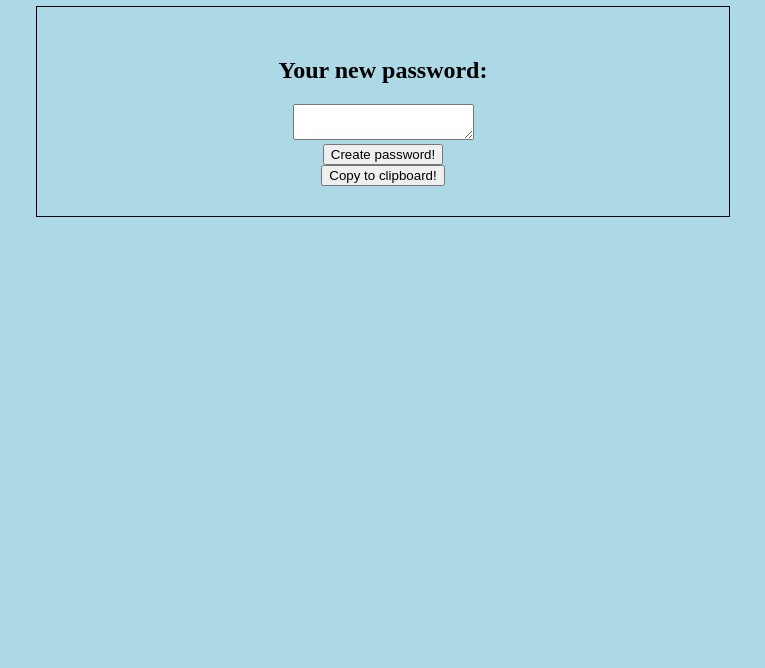
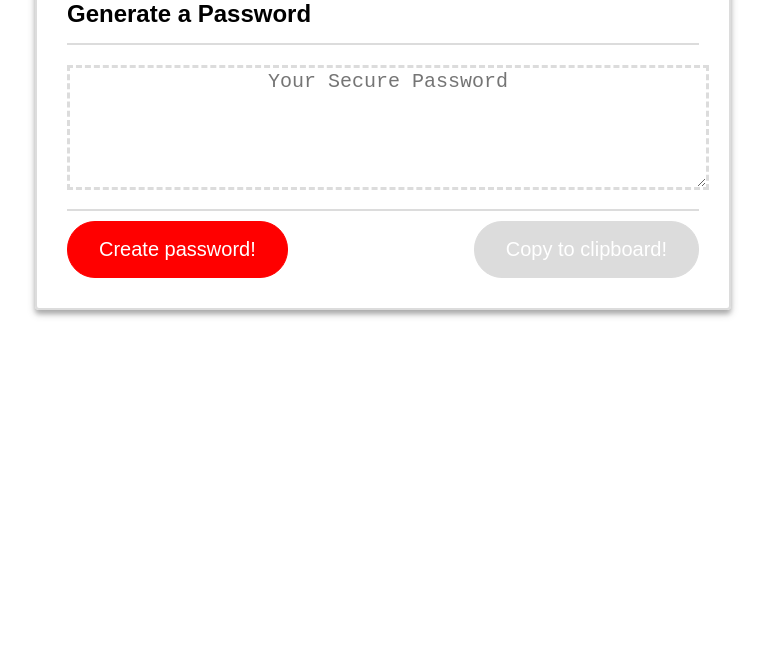
Before and after one commit to GuyFromHere/password-generator, a plain HTML site: page index.html in a window 1280 px wide. Shown: the part 132-800 px from the top of the page, without its empty margins (257-1022 px from the left). Drawn offline with Linux system fonts and the light colour scheme.

Commit message:
Added styles, spoofed up HTML and made some javascript improvements.

```diff
--- a/assets/css/styles.css
+++ b/assets/css/styles.css
@@ -1,11 +1,64 @@
 body {
-  background: lightblue;
-  text-align: center;
+	background: #ffffff;
+	text-align: center;
+	font-family: Arial, Helvetica, sans-serif;
 }
 
 .borderBox {
-  border: 1px solid black;
-  width: 50%;
-  margin: 0 auto;
-  padding: 30px;
+	border: 2px solid gainsboro;
+	box-shadow: 0 4px 4px 0 rgba(0, 0, 0, 0.2), 0 4px 8px 0 rgba(0, 0, 0, 0.19);
+	width: 50%;
+	margin: 0 auto;
+	padding: 30px;
+	border-radius: 4px;
+	overflow: hidden;
 }
+
+.borderBox h2 {
+	padding-bottom: 15px;
+	border-bottom: 2px solid gainsboro;
+	text-align: left;
+}
+
+textarea {
+	border: 3px dashed gainsboro;
+	margin: 0 0 15px 0;
+	text-align: center;
+	width: 100%;
+}
+
+textarea,
+input {
+	font-size: 20px;
+}
+
+#buttons {
+	border-top: 2px solid gainsboro;
+	padding-top: 10px;
+}
+
+#buttonGetPassword {
+	float: left;
+	background-color: red;
+	border-radius: 28px;
+	border: 1px solid red;
+	display: inline-block;
+	cursor: pointer;
+	color: #ffffff;
+	font-size: 20px;
+	padding: 16px 31px;
+	text-decoration: none;
+}
+
+#buttonClipboard {
+	float: right;
+	background-color: gainsboro;
+	border-radius: 28px;
+	border: 1px solid gainsboro;
+	display: inline-block;
+	cursor: pointer;
+	color: #ffffff;
+	font-size: 20px;
+	padding: 16px 31px;
+	text-decoration: none;
+}
--- a/assets/scripts/script.js
+++ b/assets/scripts/script.js
@@ -1,10 +1,23 @@
-var criteriaArr = ["numbers", "special characters", "lower case", "upper case"];
+var criteriaArr = ['numbers', 'special characters', 'lower case', 'upper case'];
+
+function getLength() {
+	let pwLength = prompt(
+		'How long should it be? Enter a number between 8 and 128.'
+	);
+	pwLength = parseInt(pwLength);
+	if (pwLength >= 8 && pwLength <= 128) {
+		return pwLength;
+	} else {
+		alert('You must specify a number between 8 and 128. Try again!');
+		return getLength();
+	}
+}
 
 function getCriteria(type) {
-  var criteria = prompt("Use " + type + "? Y or N");
+	var criteria = prompt('Use ' + type + '? Y or N');
 	// validation here...
 	criteria = criteria.toLowerCase();
-  if (criteria === "y") return true;
+	if (criteria === 'y') return true;
 	else return false;
 }
 
@@ -12,15 +25,17 @@ function getRandom(min, max) {
 	return Math.floor(Math.random() * (+max - +min)) + +min;
 }
 
-function generatePassword(length) {
-  var criteria = "";
-  var password = "";
+function generatePassword() {
+	var criteria = '';
+	var password = '';
 	var chars = [
-    "0123456789",
-    "!@#$%^&*()_+~`|}{[]:;?><,./-=",
-    "abcdefghijklmnopqrstuvwxyz",
-    "ABCDEFGHIJKLMNOPQRSTUVWXYZ"
+		'0123456789',
+		'!"#$%&\'()*+,-./:;<=>?@[]^_`{|}~',
+		'abcdefghijklmnopqrstuvwxyz',
+		'ABCDEFGHIJKLMNOPQRSTUVWXYZ'
 	];
+
+	let pwLength = getLength();
 
 	// Get password criteria based on user input
 	for (var i = 0; i < criteriaArr.length; i++) {
@@ -28,17 +43,17 @@ function generatePassword(length) {
 			criteria += chars[i];
 		}
 	}
+
 	// Use random number generator to pick elements from criteria and add them to the new password
-  for (var x = 0; x <= length; x++) {
+	for (var x = 0; x < pwLength; x++) {
 		password += criteria[getRandom(0, criteria.length)];
 	}
-  document.getElementById("passwordText").innerHTML = password;
+	document.getElementById('passwordText').innerHTML = password;
 }
 
 function clipPassword() {
-  var password = document.getElementById("passwordText");
+	var password = document.getElementById('passwordText');
 	password.select();
 	password.setSelectionRange(0, 99999);
-
-  document.execCommand("copy");
+	document.execCommand('copy');
 }
--- a/index.html
+++ b/index.html
@@ -10,28 +10,32 @@
 		<link type="text/css" rel="stylesheet" href="assets/css/styles.css" />
 	</head>
 	<body>
-    <header><h1>Password Generator</h1></header>
-
-    <main>
 		<div class="header">
-        <h1>Generate a password</h1>
+			<h1>Password Generator</h1>
 		</div>
 		<div class="main">
 			<div class="borderBox">
-          <h2>Your new password:</h2>
-          <textarea id="passwordText"></textarea><br />
+				<h2>Generate a Password</h2>
+				<textarea
+					id="passwordText"
+					placeholder="Your Secure Password"
+					rows="5"
+				></textarea>
+				<div id="buttons">
 					<input
 						type="button"
+						id="buttonGetPassword"
 						onclick="generatePassword(16);"
 						value="Create password!"
-          /><br />
+					/>
 					<input
 						type="button"
+						id="buttonClipboard"
 						onclick="clipPassword();"
 						value="Copy to clipboard!"
 					/>
 				</div>
 			</div>
-    </main>
+		</div>
 	</body>
 </html>
```
Also changed, not shown: instructions.txt, 1 other file. Lines whose indentation alone changed are shown as unchanged.
